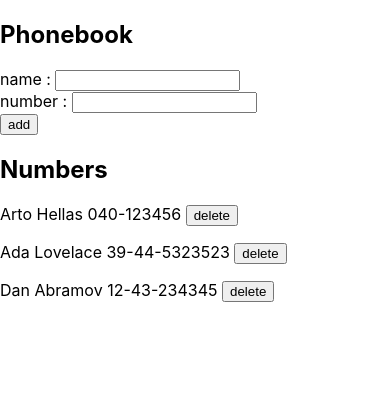
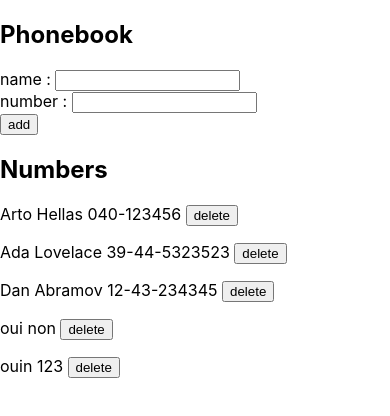
Before and after one commit to JeremyBenoit/web3, a React (Create React App) app in the folder exercices/module4/4.1/: page / in a window 390 px wide. Shown: the top 416 px of the page. Built offline with nearby package versions, Linux system fonts and the light colour scheme; data requests are answered from the project's data file.

Commit message:
module4 : 2.18: Phonebook step10

```diff
--- a/exercices/module4/4.1/db.json
+++ b/exercices/module4/4.1/db.json
@@ -14,6 +14,16 @@
       "name": "Dan Abramov",
       "number": "12-43-234345",
       "id": 3
+    },
+    {
+      "name": "oui",
+      "number": "non",
+      "id": 4
+    },
+    {
+      "name": "ouin",
+      "number": "123",
+      "id": 5
     }
   ]
 }
--- a/exercices/module4/4.1/src/components/App/App.js
+++ b/exercices/module4/4.1/src/components/App/App.js
@@ -5,28 +5,46 @@ import Person from "components/Person/Person";
 import FormInput from "components/FormInput/FormInput";
 import personsService  from "services/persons"
 
-function App({data}) {
-    const [persons, setPersons] = useState(data)
+function App() {
+    const [persons, setPersons] = useState([])
     const [newName, setNewName] = useState('')
     const [newNumber, setNewNumber] = useState('')
 
+    useEffect(() => {
+        personsService
+            .getAll()
+            .then(initialPersons => {
+                setPersons(initialPersons)
+            })
+    }, [])
+
     const addNumber = (e) => {
         e.preventDefault()
-        let alreadyExists = false
-        for (const person of persons) {
-            if (person.name === newName) {
-                alreadyExists = true
-                break;
+
+        const personFound = persons.find(p => p.name===newName)
+        if (personFound !== undefined) {
+            const confirmed = window.confirm(`${newName} is already added to phonebook, replace old number with a new one?`)
+            if(confirmed){
+                const person = {
+                    name:newName,
+                    number: newNumber
+                }
+                personsService
+                    .update(personFound.id, person)
+                    .then(numberAdded => {
+                        persons[persons.indexOf(personFound)] = person
+                        setPersons(persons)
+                        setNewName('')
+                        setNewNumber('')
+                    })
             }
-        }
-        if (alreadyExists) alert(`${newName} is already added to phonebook`)
-        else {
+        } else {
             const person = {
                 name:newName,
                 number: newNumber
             }
             personsService
-                .addNumber(person)
+                .add(person)
                 .then(numberAdded => {
                     setPersons(persons.concat(numberAdded))
                     setNewName('')
@@ -40,7 +58,7 @@ function App({data}) {
         const confirmed = window.confirm(`Delete ${person.name}`)
         if (confirmed) {
             personsService
-                .deleteNumber(person.id)
+                .remove(person.id)
                 .then(numberDeleted => {
                     setPersons(persons.filter(p => p.id!==person.id))
                 })
--- a/exercices/module4/4.1/src/index.js
+++ b/exercices/module4/4.1/src/index.js
@@ -4,15 +4,12 @@ import './index.css';
 import App from "./components/App/App";
 import axios from 'axios'
 
-axios.get('http://localhost:3001/persons').then(response => {
-    const persons = response.data
-    const root = ReactDOM.createRoot(document.getElementById('root'));
-    root.render(
-        <React.StrictMode>
-            <App data={persons}/>
-        </React.StrictMode>
-    )
-})
+const root = ReactDOM.createRoot(document.getElementById('root'));
+root.render(
+    <React.StrictMode>
+        <App />
+    </React.StrictMode>
+)
 
 // If you want to start measuring performance in your app, pass a function
 // to log results (for example: reportWebVitals(console.log))
--- a/exercices/module4/4.1/src/services/persons.js
+++ b/exercices/module4/4.1/src/services/persons.js
@@ -9,14 +9,21 @@ const getAll = () => {
         })
 }
 
-const addNumber = newObject => {
+const add = newObject => {
     return axios.post(baseUrl, newObject)
         .then(response => {
             return response.data
         })
 }
 
-const deleteNumber = id => {
+const update = (id,newObject) => {
+    return axios.put(`${baseUrl}/${id}`, newObject)
+        .then(response => {
+            return response.data
+        })
+}
+
+const remove = id => {
     return axios.delete(`${baseUrl}/${id}`)
         .then(response => {
             return response.data
@@ -25,6 +32,7 @@ const deleteNumber = id => {
 
 export default {
     getAll: getAll,
-    addNumber: addNumber,
-    deleteNumber: deleteNumber,
+    add: add,
+    remove: remove,
+    update: update,
 }
```
